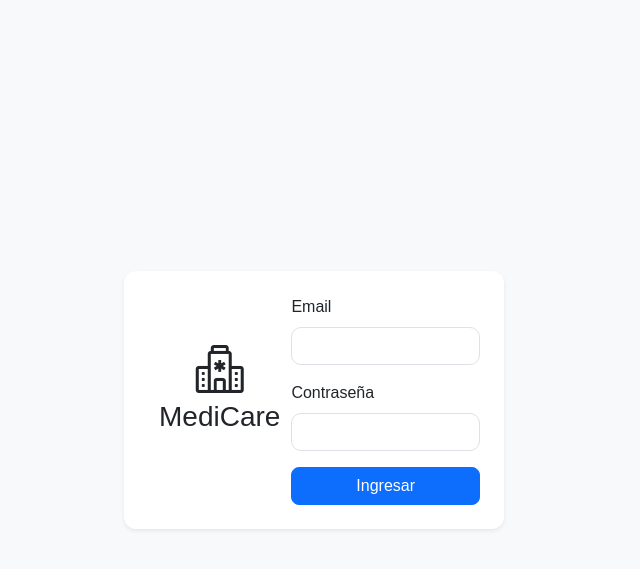
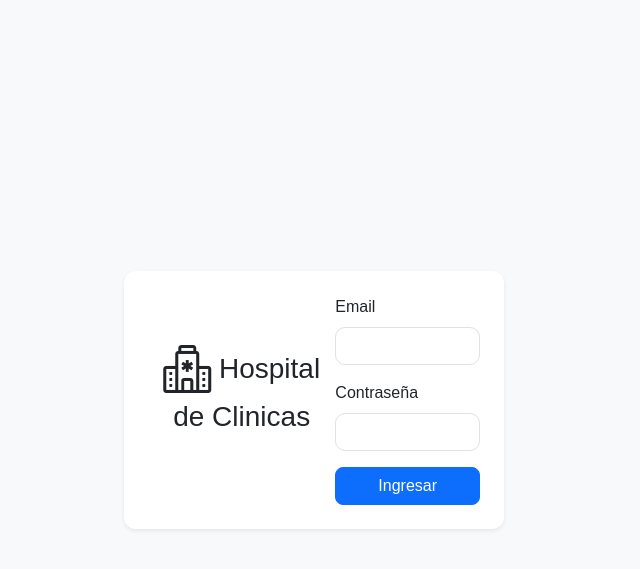
Before and after one commit to RinexQ/-sistema-traslados-pacientes, a PHP site: page /login.php in a window 1280 px wide. Shown: the top 569 px of the page, without its empty margins (326-966 px from the left). Run offline with PHP 8.4, Linux system fonts and the light colour scheme.

Commit message:
Update login.php

```diff
--- a/login.php
+++ b/login.php
@@ -44,7 +44,7 @@ if ($_SERVER['REQUEST_METHOD'] === 'POST') {
         <div class="card shadow-sm" style="max-width: 380px; width: 100%;">
             <div class="card-body p-4">
                 <h3 class="text-center mb-4">
-                    <i class="bi bi-hospital"></i> MediCare
+                    <i class="bi bi-hospital"></i> Hospital de Clinicas
                 </h3>
 
                 <?php if ($error !== ''): ?>
```
